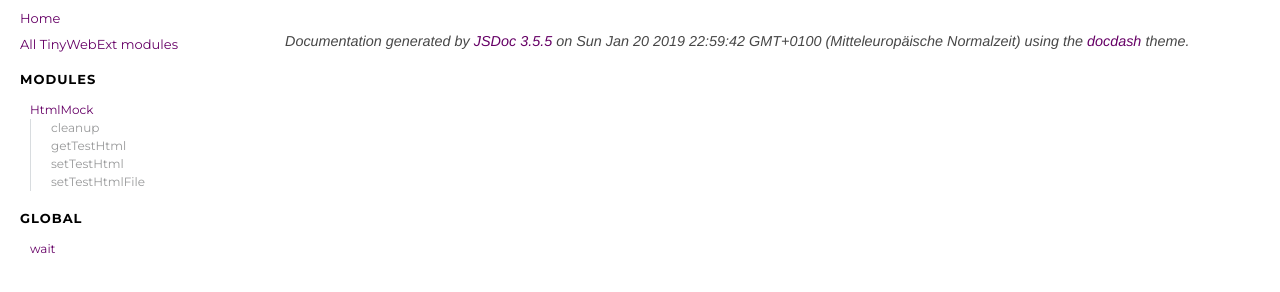
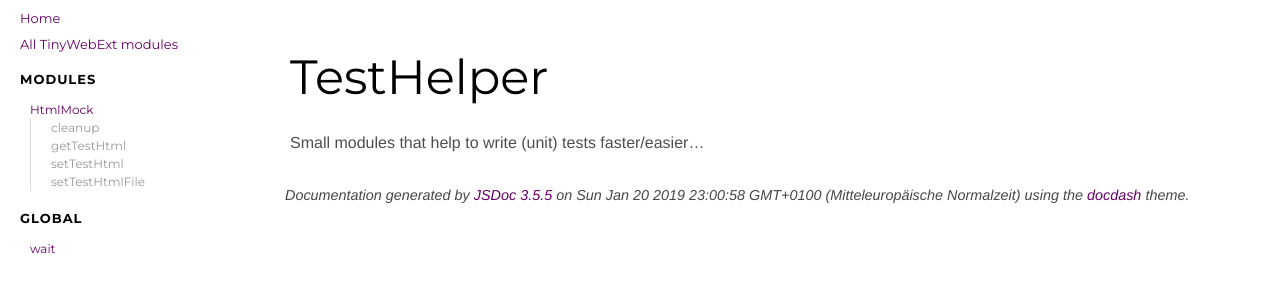
Before and after one commit to TinyWebEx/TestHelper, a plain HTML site: page docs/index.html in a window 1280 px wide. Drawn offline with Linux system fonts and the light colour scheme.

Commit message:
Add Readme

```diff
--- a/docs/index.html
+++ b/docs/index.html
@@ -39,6 +39,11 @@
 
 
 
+    <section class="readme">
+        <article><h1 id="testhelper">TestHelper</h1>
+<p>Small modules that help to write (unit) tests faster/easier…</p></article>
+    </section>
+
 
 
 
@@ -51,7 +56,7 @@
 <br class="clear">
 
 <footer>
-    Documentation generated by <a href="https://github.com/jsdoc3/jsdoc">JSDoc 3.5.5</a> on Sun Jan 20 2019 22:59:42 GMT+0100 (Mitteleuropäische Normalzeit) using the <a href="https://github.com/clenemt/docdash">docdash</a> theme.
+    Documentation generated by <a href="https://github.com/jsdoc3/jsdoc">JSDoc 3.5.5</a> on Sun Jan 20 2019 23:00:58 GMT+0100 (Mitteleuropäische Normalzeit) using the <a href="https://github.com/clenemt/docdash">docdash</a> theme.
 </footer>
 
 <script>prettyPrint();</script>
```
Also changed, not shown: docs/HtmlMock.js.html (+1 -1 lines), docs/PromiseHelper.js.html (+1 -1 lines), docs/global.html (+1 -1 lines), docs/module-HtmlMock.html (+1 -1 lines), 1 other file.
